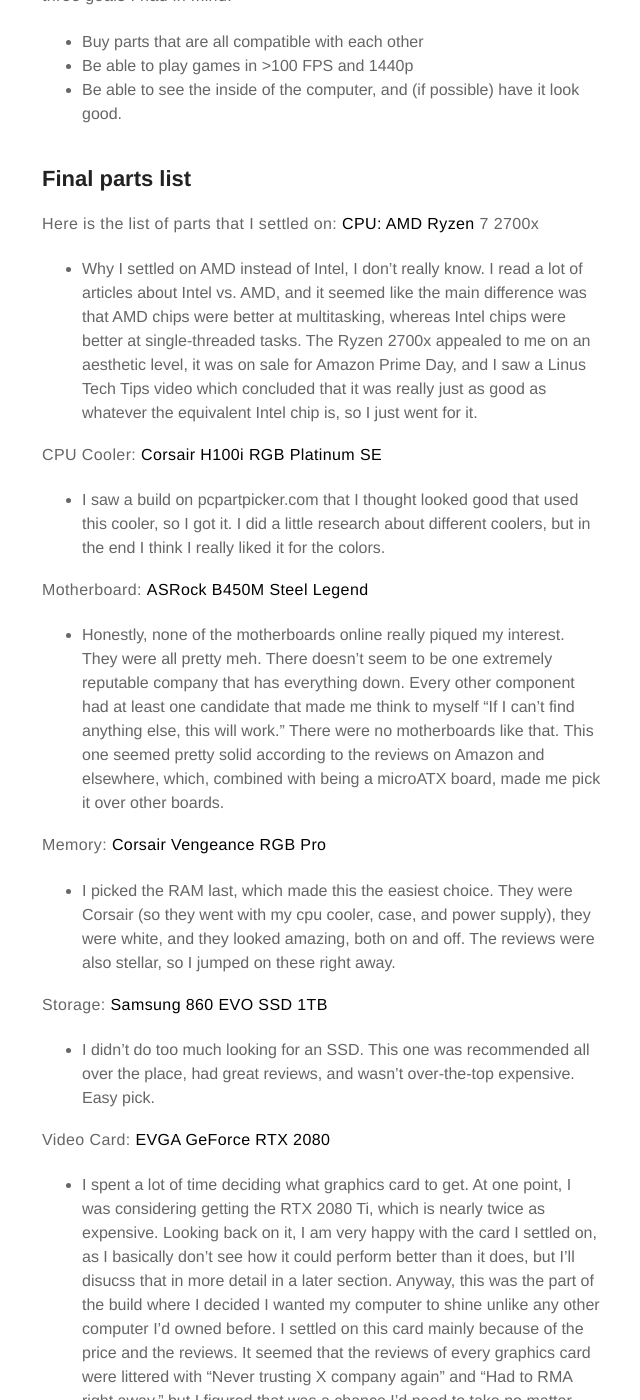
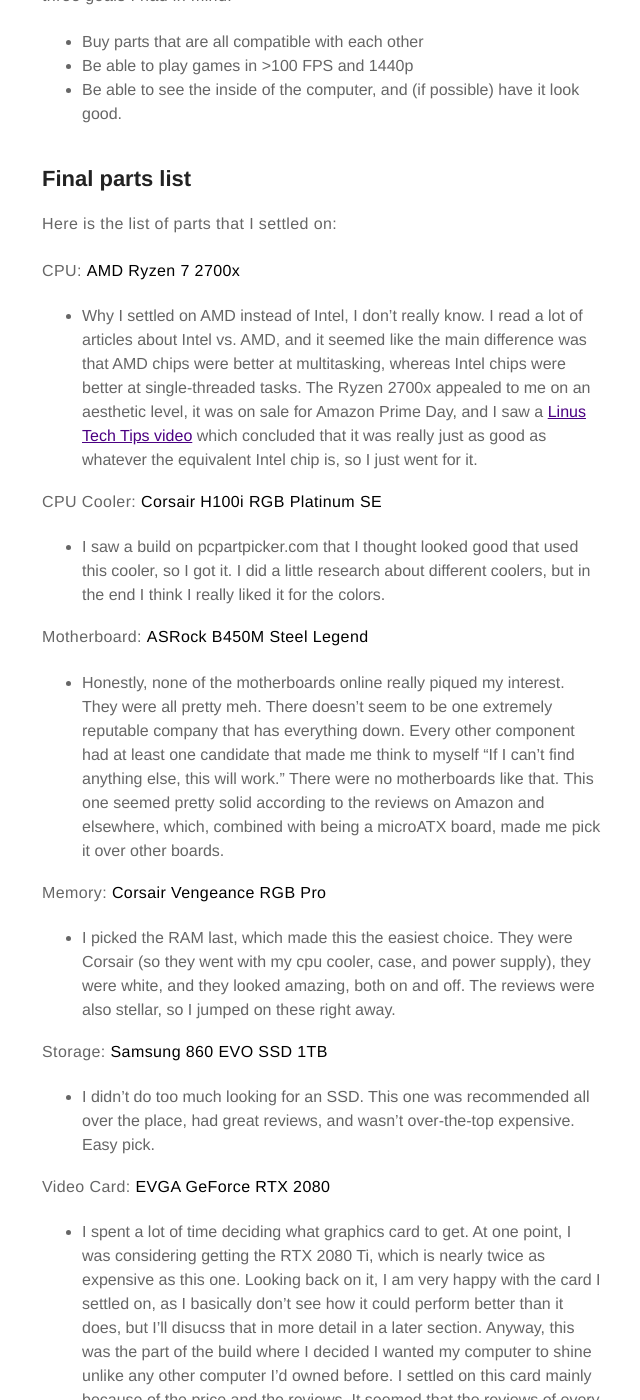
Before and after one commit to jclarktennis/jclarktennis.github.io, a Jekyll site: the page built from _posts/2019-08-23-Computer-Build.markdown, in a window 1280 px wide and 1400 px high, scrolled down 921 px. Shown: the whole window, without its empty margins (318-958 px from the left). Built offline with Jekyll 4.4.1, drawn with Linux system fonts in a browser that asks for light colours; some of the changed lines change nothing that is shown; some of the changed text lies outside the part shown.

Commit message:
More changes to the computer-build blog post.

```diff
--- a/_posts/2019-08-23-Computer-Build.markdown
+++ b/_posts/2019-08-23-Computer-Build.markdown
@@ -40,13 +40,15 @@
 - Be able to see the inside of the computer, and (if possible) have it look good.
 
 ## Final parts list
-Here is the list of parts that I settled on: **CPU: AMD Ryzen**
-7 2700x
+Here is the list of parts that I settled on:
+
+CPU: **AMD Ryzen 7 2700x**
 - Why I settled on AMD instead of Intel, I don't really know. I read a lot of
 	articles about Intel vs. AMD, and it seemed like the main difference was that
 	AMD chips were better at multitasking, whereas Intel chips were better at
 	single-threaded tasks. The Ryzen 2700x appealed to me on an aesthetic level,
-	it was on sale for Amazon Prime Day, and I saw a Linus Tech Tips video which
+	it was on sale for Amazon Prime Day, and I saw a
+	<a href='https://www.youtube.com/watch?v=WoKPCCYvByo' target='_blank'>Linus Tech Tips video</a> which
 	concluded that it was really just as good as whatever the equivalent Intel
 	chip is, so I just went for it.
 
@@ -76,7 +78,7 @@
 
 Video Card: **EVGA GeForce RTX 2080**
 - I spent a lot of time deciding what graphics card to get. At one point, I was
-	considering getting the RTX 2080 Ti, which is nearly twice as expensive.
+	considering getting the RTX 2080 Ti, which is nearly twice as expensive as this one.
 	Looking back on it, I am very happy with the card I settled on, as I basically
 	don't see how it could perform better than it does, but I'll disucss that in
 	more detail in a later section. Anyway, this was the part of the build where
```
